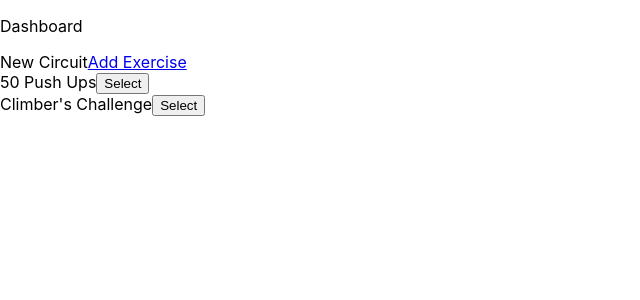
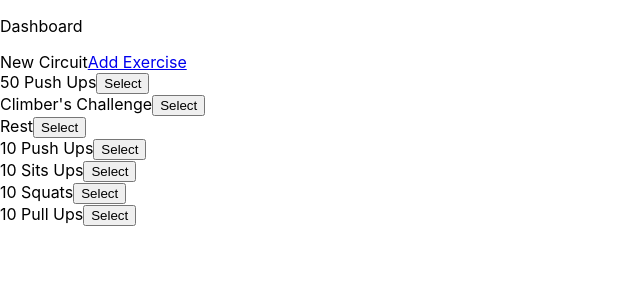
Before and after one commit to kfyh/circuit-training-timer, a React app: page / in a window 1280 px wide. Shown: the top 300 px of the page, without its empty margins (0-640 px from the left). Built offline with nearby package versions, Linux system fonts and the light colour scheme.

Commit message:
ExerciseListView

```diff
--- a/src/components/Dashboard.tsx
+++ b/src/components/Dashboard.tsx
@@ -1,14 +1,15 @@
 import React, { ReactElement } from 'react';
 import { connect } from 'react-redux';
 import { ISelectorAction, ISelectorReducerState } from '../reducers';
-import { Circuit } from '../types/circuits';
+import { Circuit, Exercise } from '../types/circuits';
 import { Dispatch } from 'redux';
 import { selectCircuit } from '../actions/selectorActions';
-import { CircuitListView } from './selector/';
+import { CircuitListView, ExerciseListView } from './selector/';
 import { History } from 'history';
 import { NavLink } from 'react-router-dom';
 
 type DashboardProps = {
+	exercises: Array<Exercise>;
 	circuits: Array<Circuit>;
 	history: History;
 	selectCircuit: (circuit: Circuit) => void;
@@ -19,9 +20,13 @@ export class Dashboard extends React.Component<DashboardProps, Record<string, ne
 		super(props);
 	}
 
-	private onClick = (circuit: Circuit) => {
+	private onCircuitClicked = (circuit: Circuit) => {
 		this.props.selectCircuit(circuit);
 		this.props.history.push('/timer');
+	};
+
+	private onExerciseClicked = () => {
+
 	};
 
 	public render(): ReactElement {
@@ -32,7 +37,8 @@ export class Dashboard extends React.Component<DashboardProps, Record<string, ne
 				<NavLink to="/addexercise" exact={true}>
 					Add Exercise
 				</NavLink>
-				<CircuitListView circuits={this.props.circuits} onSelect={this.onClick} />
+				<CircuitListView circuits={this.props.circuits} onSelect={this.onCircuitClicked} />
+				<ExerciseListView exercises={this.props.exercises} onSelect={this.onExerciseClicked} />
 			</div>
 		);
 	}
@@ -41,6 +47,7 @@ export class Dashboard extends React.Component<DashboardProps, Record<string, ne
 const mapStateToProps = (state: ISelectorReducerState) => {
 	return {
 		circuits: state.circuits,
+		exercises: state.exercises,
 	};
 };
 
--- /dev/null
+++ b/src/components/selector/ExerciseListView.tsx
@@ -0,0 +1,18 @@
+import React, { ReactElement } from 'react';
+import { Exercise } from '../../types/circuits';
+import { ExerciseView } from './ExerciseView';
+
+type ExerciseListViewProps = {
+	exercises: Array<Exercise>;
+	onSelect: (exercise: Exercise) => void;
+};
+
+export const ExerciseListView = ({ exercises, onSelect }: ExerciseListViewProps): ReactElement => {
+	return (
+		<div>
+			{exercises.map((exercise) => {
+				return <ExerciseView key={exercise.id} exercise={exercise} onClick={onSelect} />;
+			})}
+		</div>
+	);
+};
--- /dev/null
+++ b/src/components/selector/ExerciseView.tsx
@@ -0,0 +1,29 @@
+import React, { ReactElement } from 'react';
+import { Exercise } from '../../types/circuits';
+
+type ExerciseViewProps = {
+	exercise: Exercise;
+	onClick: (exercise: Exercise) => void;
+};
+
+export class ExerciseView extends React.Component<ExerciseViewProps> {
+	constructor(props: ExerciseViewProps) {
+		super(props);
+	}
+
+	public render(): ReactElement {
+		return (
+			<div>
+				{this.props.exercise.name}
+				<button
+					onClick={(e) => {
+						e.preventDefault();
+						this.props.onClick(this.props.exercise);
+					}}
+				>
+					Select
+				</button>
+			</div>
+		);
+	}
+}
--- a/src/components/selector/index.ts
+++ b/src/components/selector/index.ts
@@ -1,2 +1,4 @@
 export * from './CircuitListView';
 export * from './CircuitView';
+export * from './ExerciseListView';
+export * from './ExerciseView';
```
Also changed, not shown: 1 other file (tests, documents, lock files or other folders).
